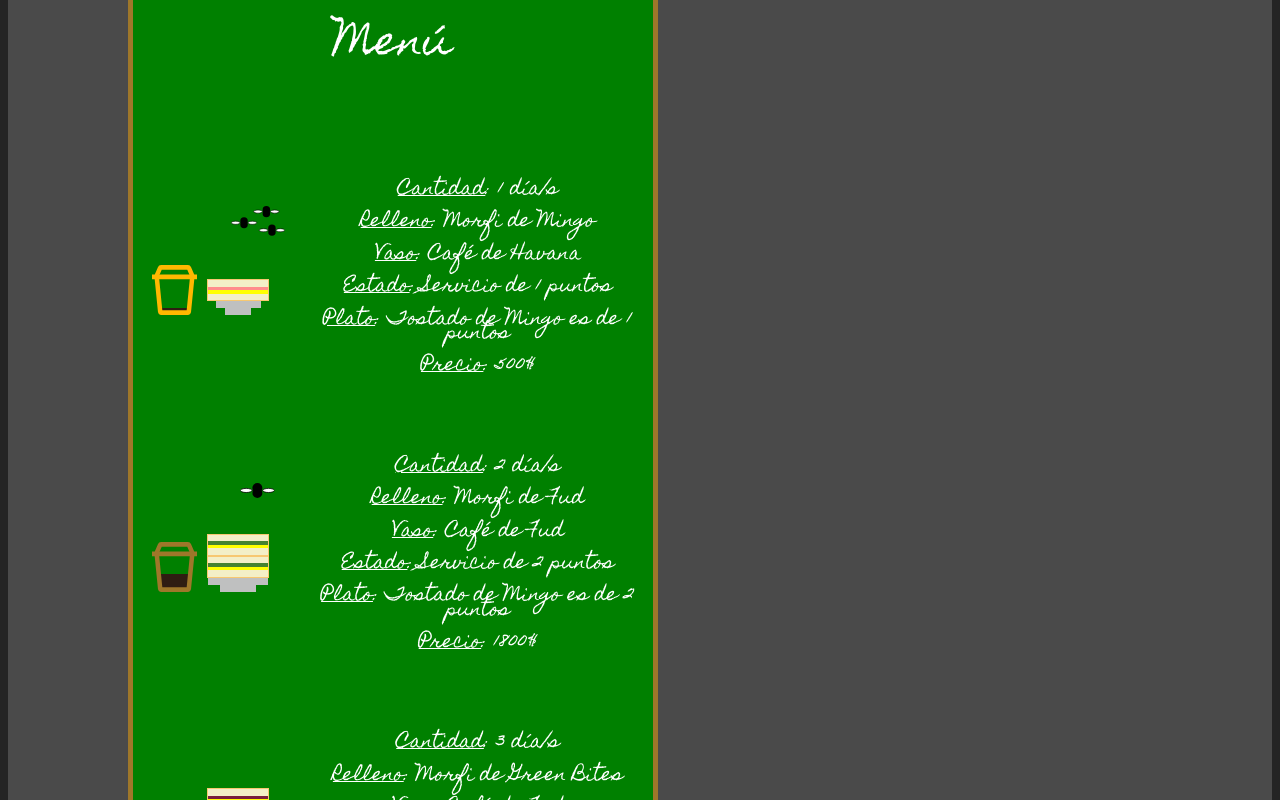
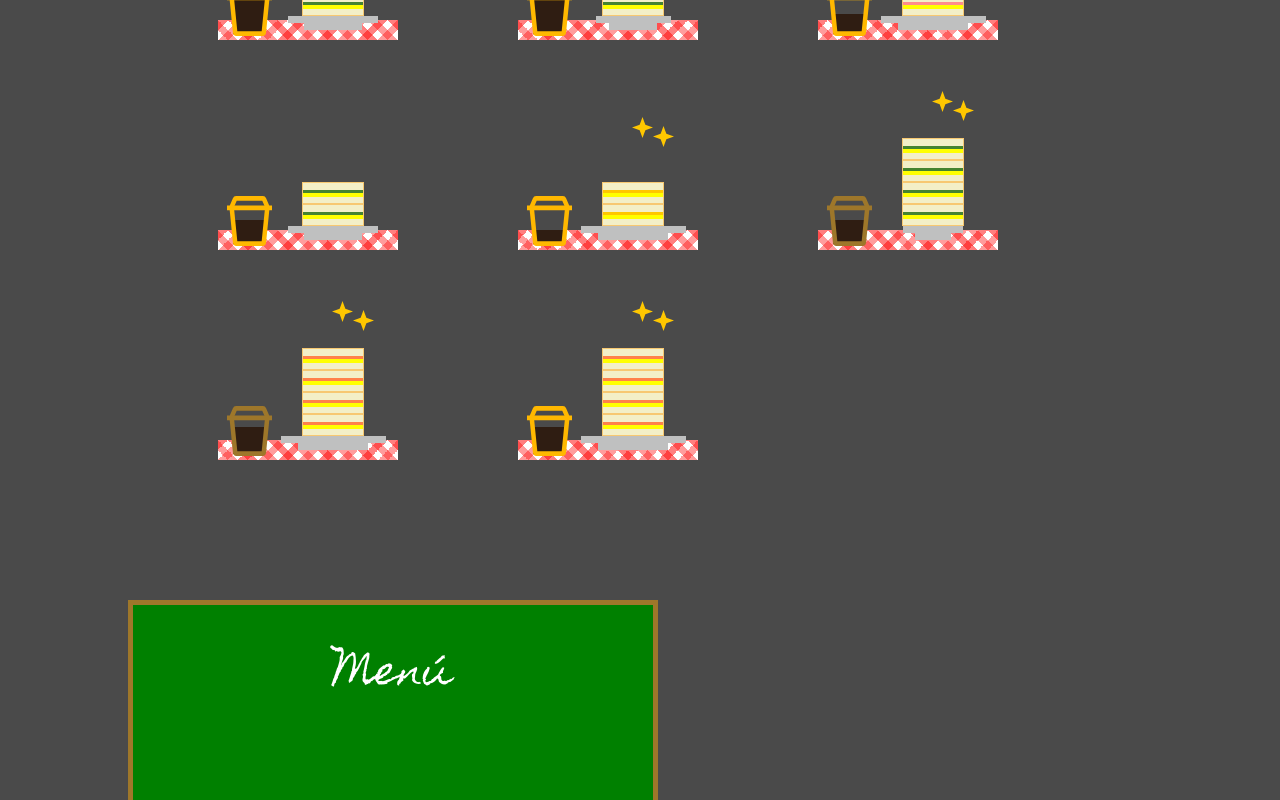
Before and after one commit to emi-verdun/vd_proyecto2, a Svelte app: page / in a window 1280 px wide. Shown: the part 2107-2907 px from the top of the page. Built offline with nearby package versions, Linux system fonts and the light colour scheme; a web font is replaced by a local one.

Commit message:
sheet-update + arreglo columnas

```diff
--- a/public/css/styles.css
+++ b/public/css/styles.css
@@ -3,9 +3,9 @@
   line-height: 1.5;
   font-weight: 400;
 
-  color-scheme: light dark;
+  /*color-scheme: light dark;
   color: rgba(255, 255, 255, 0.87);
-  background-color: #242424;
+  background-color: #242424;*/
 
   font-synthesis: none;
   text-rendering: optimizeLegibility;
--- a/src/App.svelte
+++ b/src/App.svelte
@@ -214,20 +214,18 @@
   .container {
     display: flex;
     flex-direction: row;
-    align-items: end;
-    margin: auto;
+    align-items: flex-end;
     flex-wrap: wrap;
-    column-gap: 100px;
+    column-gap: 120px;
     row-gap: 60px;
     margin-bottom: 150px;
-    margin-right: 120px;
-    margin-left: 120px;
-    /*border:solid 1px red;*/
+    margin-right: 210px;
+    margin-left: 210px;
   }
 
   .nombre {
     display: none;
-    background-color: rgba(243, 243, 243, 0.8);
+    background-color: rgba(243, 243, 243, 0.6);
     z-index: 3;
     margin-bottom: -50px;
     width: max-content;
@@ -244,10 +242,11 @@
   }
 
   .todo {
+    border-color: #FFF;
     position: relative;
     display: flex;
     justify-content: center;
-    align-items: flex-end;
+    align-items: flex-end; /*saco = nombres arriba*/
     flex: 180px 0 0;
     height: 150px;
     z-index: 1;
```
Also changed, not shown: public/data/MorfiFacu-sheet.csv.
